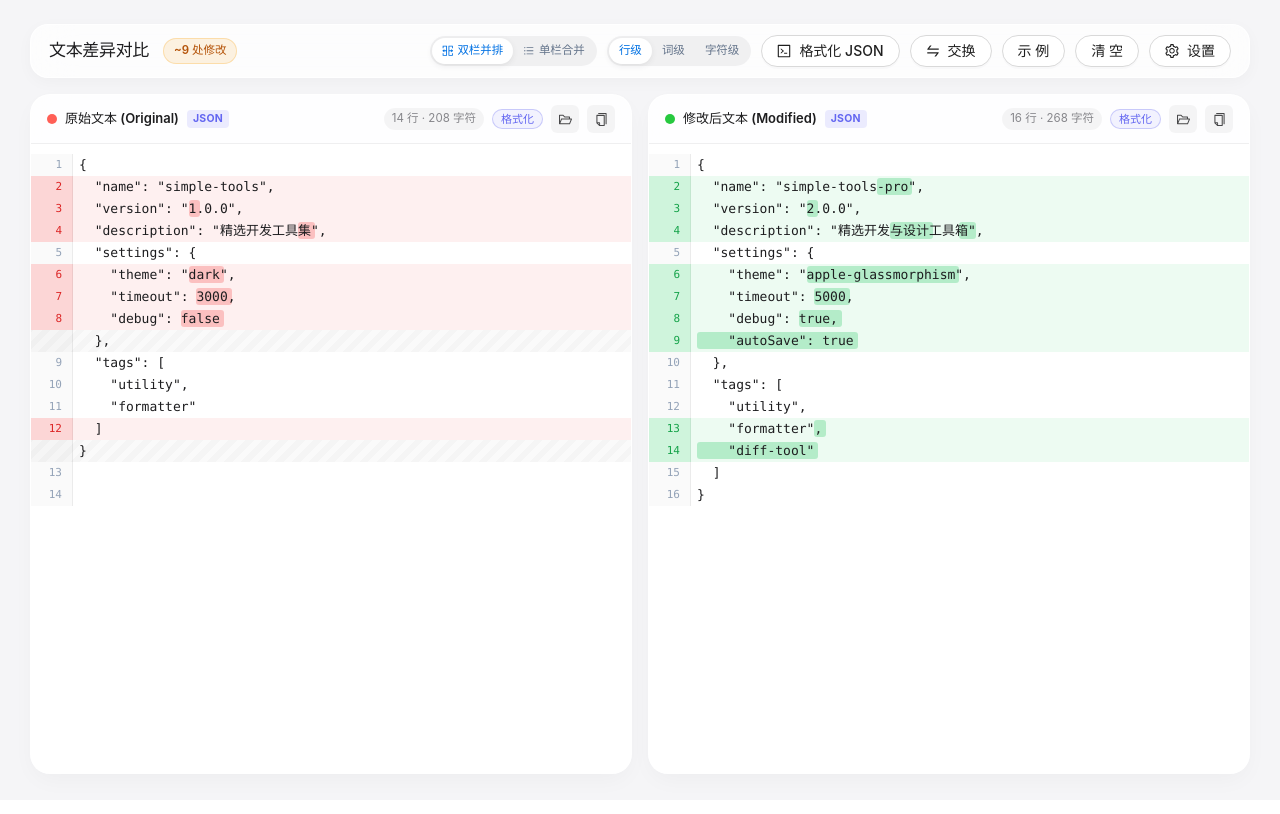
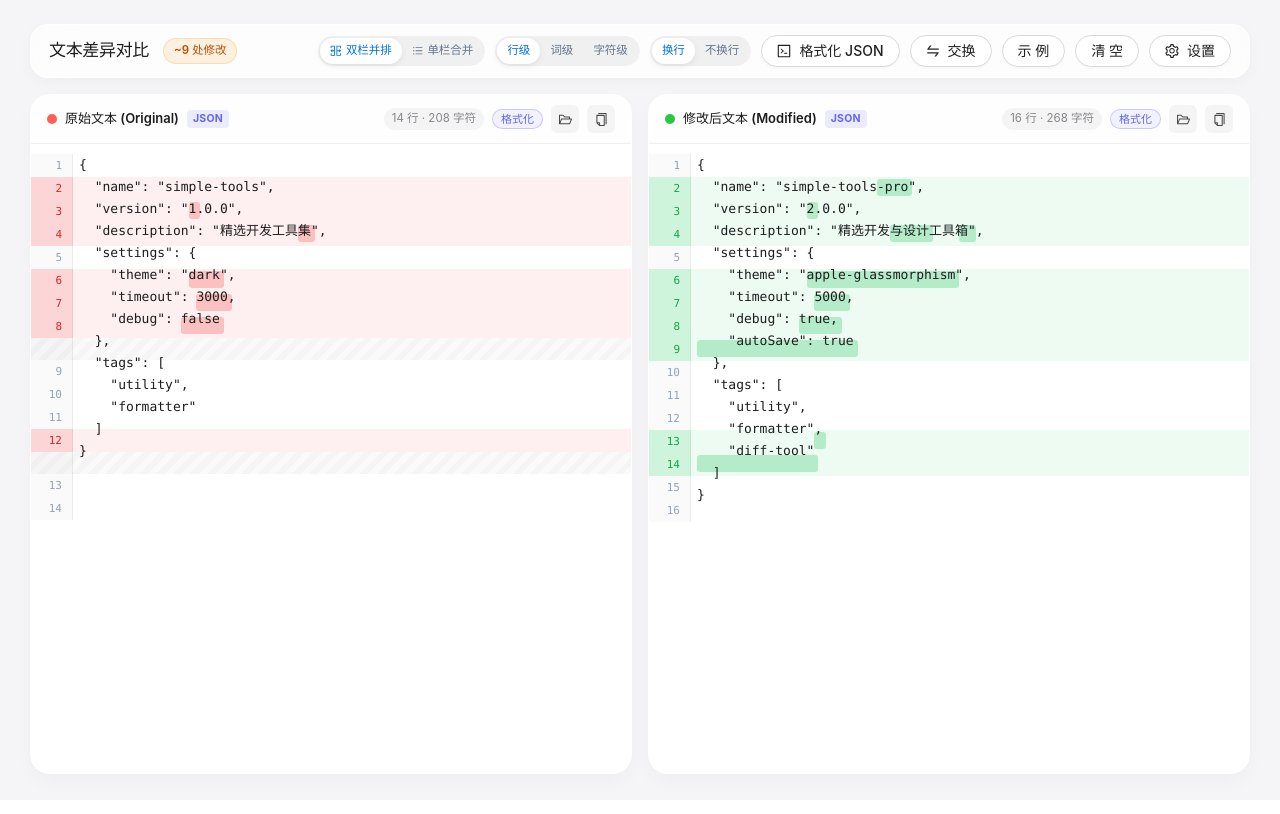
Before and after one commit to HJrookie/simple-tools, a Vue app: page /tools/text-compare in a window 1280 px wide. Built offline with nearby package versions, Linux system fonts and the light colour scheme.

Commit message:
文本对比优化

```diff
--- a/src/views/Home.vue
+++ b/src/views/Home.vue
@@ -241,7 +241,7 @@ export default {
         },
         {
           title: "文本对比工具",
-          description: "本地多模式文本差异对比，双栏分屏与词级精细颜色高亮。",
+          description: "compare-本地多模式文本差异对比，双栏分屏与词级精细颜色高亮。",
           to: "/tools/text-compare",
           icon: SplitCellsOutlined,
           category: "text",
--- a/src/views/tools/TextCompare.vue
+++ b/src/views/tools/TextCompare.vue
@@ -76,6 +76,26 @@
           </button>
         </div>
 
+        <!-- 换行切换快捷开关 -->
+        <div class="view-mode-toggle">
+          <button
+            class="mode-btn"
+            :class="{ active: wrapLines }"
+            @click="wrapLines = true"
+            title="开启长文本自动折行，消除横向滚动条"
+          >
+            换行
+          </button>
+          <button
+            class="mode-btn"
+            :class="{ active: !wrapLines }"
+            @click="wrapLines = false"
+            title="关闭自动换行，保持单行并支持横向滚动"
+          >
+            不换行
+          </button>
+        </div>
+
         <!-- 格式化两端 JSON 按钮 -->
         <a-button @click="formatBothSidesIfJson" class="action-btn" title="检测并格式化两侧的 JSON 内容">
           <template #icon><CodeOutlined /></template>
@@ -98,6 +118,10 @@
         <a-popover placement="bottomRight" trigger="click">
           <template #content>
             <div class="settings-popover">
+              <div class="setting-item">
+                <a-switch v-model:checked="wrapLines" size="small" />
+                <span class="setting-label">长文本自动换行</span>
+              </div>
               <div class="setting-item">
                 <a-switch v-model:checked="autoFormatJson" size="small" />
                 <span class="setting-label">粘贴 / 载入时自动格式化 JSON</span>
@@ -177,6 +201,7 @@
               @scroll="handleLeftScroll"
               placeholder="请在此粘贴或输入【原始文本 / JSON】，支持拖入文件，JSON 将自动格式化..."
               class="diff-textarea"
+              :class="{ 'wrap-lines': wrapLines }"
               spellcheck="false"
             ></textarea>
 
@@ -184,6 +209,7 @@
             <div
               ref="leftHighlightRef"
               class="diff-highlight-view"
+              :class="{ 'wrap-lines': wrapLines }"
               aria-hidden="true"
             >
               <div
@@ -245,12 +271,14 @@
               @scroll="handleRightScroll"
               placeholder="请在此粘贴或输入【修改后文本 / JSON】，支持拖入文件，JSON 将自动格式化..."
               class="diff-textarea"
+              :class="{ 'wrap-lines': wrapLines }"
               spellcheck="false"
             ></textarea>
 
             <div
               ref="rightHighlightRef"
               class="diff-highlight-view"
+              :class="{ 'wrap-lines': wrapLines }"
               aria-hidden="true"
             >
               <div
@@ -283,11 +311,11 @@
           </div>
         </div>
 
-        <div class="unified-diff-body">
+        <div class="unified-diff-body" :class="{ 'wrap-lines': wrapLines }">
           <div v-if="!leftText && !rightText" class="empty-diff-hint">
             请在上方切换为双栏模式输入文本，或使用示例进行对比
           </div>
-          <div v-else class="unified-lines-list">
+          <div v-else class="unified-lines-list" :class="{ 'wrap-lines': wrapLines }">
             <div
               v-for="(item, idx) in unifiedDiffResult"
               :key="idx"
@@ -367,11 +395,20 @@ export default {
     CodeOutlined,
   },
   data() {
+    let initialWrap = true;
+    try {
+      const stored = localStorage.getItem("diff_wrap_lines");
+      if (stored !== null) {
+        initialWrap = stored === "true";
+      }
+    } catch (e) {}
+
     return {
       leftText: sampleOriginal,
       rightText: sampleModified,
       viewMode: "split", // 'split' | 'unified'
       diffGranularity: "lines", // 'lines' | 'words' | 'chars'
+      wrapLines: initialWrap, // 是否开启长文本自动折行
       autoFormatJson: true, // 默认开启 JSON 自动格式化
       ignoreWhitespace: false,
       ignoreCase: false,
@@ -380,6 +417,13 @@ export default {
       rightDragging: false,
       isScrolling: false,
     };
+  },
+  watch: {
+    wrapLines(val) {
+      try {
+        localStorage.setItem("diff_wrap_lines", String(val));
+      } catch (e) {}
+    },
   },
   computed: {
     leftStats() {
@@ -1199,6 +1243,14 @@ export default {
   background: transparent;
   color: #1d1d1f;
   tab-size: 2;
+  box-sizing: border-box;
+}
+
+.diff-textarea.wrap-lines {
+  white-space: pre-wrap;
+  word-break: break-all;
+  overflow-wrap: anywhere;
+  overflow-x: hidden;
 }
 
 .diff-highlight-view {
@@ -1212,12 +1264,20 @@ export default {
   z-index: 1;
   pointer-events: none;
   user-select: none;
+  box-sizing: border-box;
 }
 
 .diff-line-row {
   display: flex;
   min-height: 22px;
   white-space: pre;
+  box-sizing: border-box;
+}
+
+.diff-highlight-view.wrap-lines .diff-line-row {
+  white-space: pre-wrap;
+  word-break: break-all;
+  overflow-wrap: anywhere;
 }
 
 .line-gutter {
@@ -1230,12 +1290,27 @@ export default {
   user-select: none;
   background: rgba(0, 0, 0, 0.02);
   border-right: 1px solid rgba(0, 0, 0, 0.06);
+  flex-shrink: 0;
+  display: flex;
+  justify-content: flex-end;
+  align-items: flex-start;
+  padding-top: 1px;
+  box-sizing: border-box;
 }
 
 .line-content {
   flex: 1;
+  min-width: 0;
   padding-left: 6px;
+  padding-right: 14px;
   color: transparent;
+  box-sizing: border-box;
+}
+
+.diff-highlight-view.wrap-lines .line-content {
+  white-space: pre-wrap;
+  word-break: break-all;
+  overflow-wrap: anywhere;
 }
 
 /* 行级颜色 */
@@ -1273,6 +1348,8 @@ export default {
   border-radius: 3px;
   padding: 1px 2px;
   color: transparent;
+  box-decoration-break: clone;
+  -webkit-box-decoration-break: clone;
 }
 
 :deep(.diff-word-added) {
@@ -1280,6 +1357,8 @@ export default {
   border-radius: 3px;
   padding: 1px 2px;
   color: transparent;
+  box-decoration-break: clone;
+  -webkit-box-decoration-break: clone;
 }
 
 /* 视图 B: Unified 合并视图 */
@@ -1315,6 +1394,10 @@ export default {
   line-height: 22px;
 }
 
+.unified-diff-body.wrap-lines {
+  overflow-x: hidden;
+}
+
 .empty-diff-hint {
   display: flex;
   align-items: center;
@@ -1329,6 +1412,11 @@ export default {
   align-items: center;
   min-height: 22px;
   white-space: pre;
+}
+
+.unified-lines-list.wrap-lines .unified-line-row {
+  min-height: 22px;
+  align-items: stretch;
 }
 
 .unified-line-row.unified-added {
@@ -1349,6 +1437,11 @@ export default {
   user-select: none;
 }
 
+.unified-lines-list.wrap-lines .line-num {
+  align-self: flex-start;
+  padding-top: 1px;
+}
+
 .unified-line-row.unified-added .new-num {
   color: #4ade80;
 }
@@ -1364,6 +1457,11 @@ export default {
   user-select: none;
 }
 
+.unified-lines-list.wrap-lines .line-prefix {
+  align-self: flex-start;
+  padding-top: 1px;
+}
+
 .unified-added .line-prefix { color: #4ade80; }
 .unified-removed .line-prefix { color: #f87171; }
 .unified-same .line-prefix { color: #64748b; }
@@ -1372,6 +1470,12 @@ export default {
   flex: 1;
   padding-left: 4px;
   color: #f8fafc;
+}
+
+.unified-lines-list.wrap-lines .line-code {
+  white-space: pre-wrap;
+  word-break: break-all;
+  overflow-wrap: anywhere;
 }
 
 .unified-added .line-code { color: #bbf7d0; }
```
